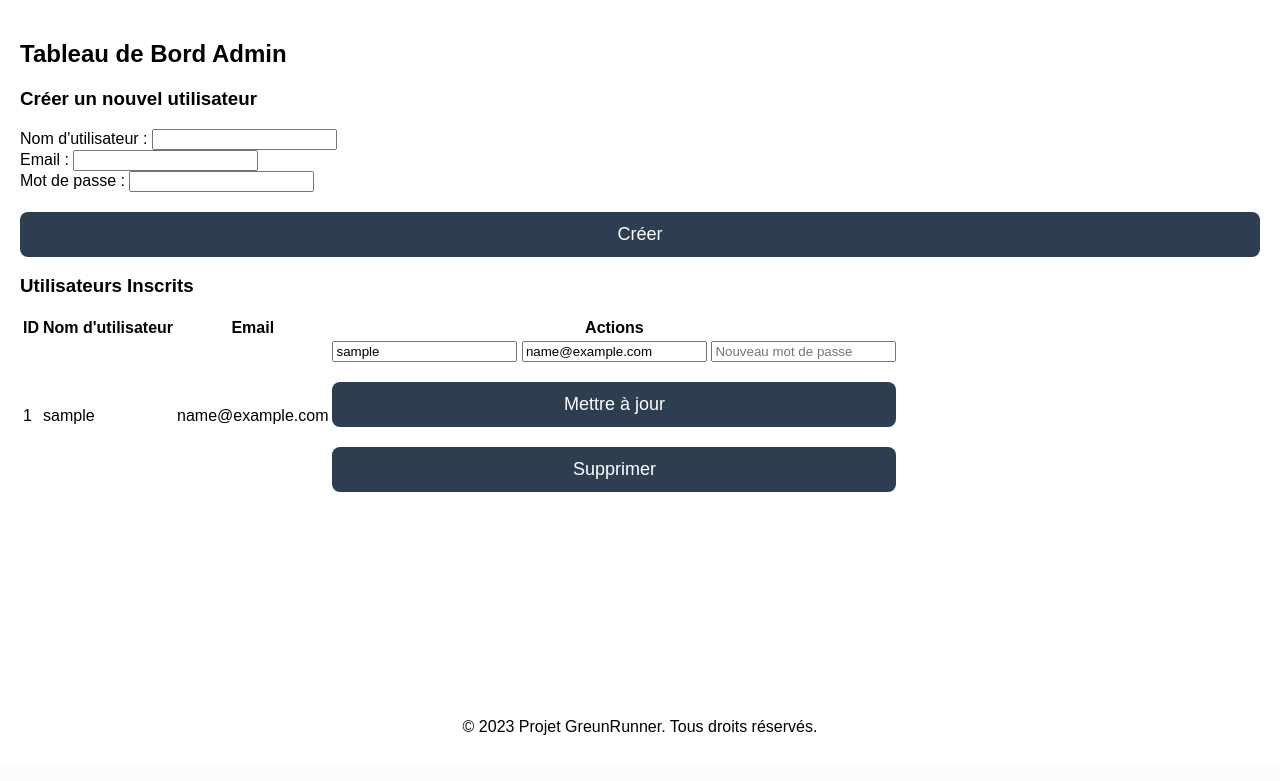
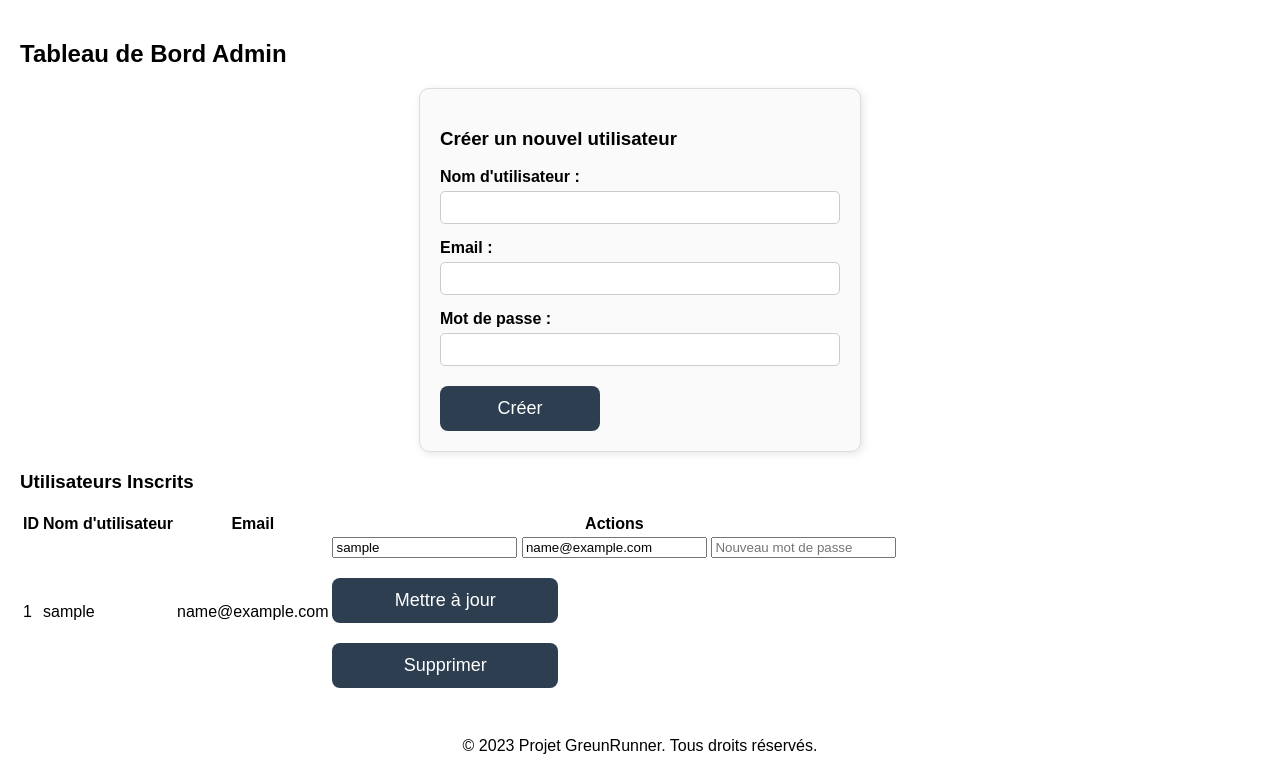
Before and after one commit to leopold-bll/Projet-GreenIT, a Flask app: page /admin-dashboard in a window 1280 px wide. Shown: the part 38-819 px from the top of the page. Before the commit the page ends 773 px from the top, so only its background shows below. Run offline with Flask 3, Linux system fonts and the light colour scheme; a user stored in the database is signed in; tables that the repository leaves empty hold one stand-in row (values such as "Sample post"); parts of the project's set-up code (start-up, migrations or seed data) failed here and were passed over.

Commit message:
ajout du bouton valider pour les quiz a la fin - css panneau admin

```diff
--- a/static/css/style.css
+++ b/static/css/style.css
@@ -244,7 +244,7 @@
   cursor: pointer;
   margin-top: 20px;
   display: block;
-  width: 100%;
+  width: 40%;
   text-align: center;
 }
 
--- a/static/js/runner.js
+++ b/static/js/runner.js
@@ -19,6 +19,8 @@
 
         isLocked = false;
     };
+    const validateButton = document.getElementById('validate-button');
+
 
     const moveCharacter = (direction, index) => {
         if (isLocked) return;
@@ -38,7 +40,7 @@
                 currentQuestionIndex++;
                 showQuestion(currentQuestionIndex);
             } else {
-                form.submit(); // Envoie normal
+                validateButton.style.display = 'block';
             }
         }, 1000);
     };
--- a/templates/dashboard-admin.html
+++ b/templates/dashboard-admin.html
@@ -25,22 +25,26 @@
     {% endwith %}
 
     <!-- Formulaire pour créer un nouvel utilisateur -->
+    <div id="login-page">
       <h3>Créer un nouvel utilisateur</h3>
       <form method="POST" action="{{ url_for('create_user') }}">
-      <div>
+        <div class="form-group">
           <label for="new-username">Nom d'utilisateur :</label>
           <input type="text" id="new-username" name="username" required>
         </div>
-      <div>
+        <div class="form-group">
           <label for="new-email">Email :</label>
           <input type="email" id="new-email" name="email" required>
         </div>
-      <div>
+        <div class="form-group">
           <label for="new-password">Mot de passe :</label>
           <input type="password" id="new-password" name="password" required>
         </div>
+        <div style="text-align: center; margin-top: 20px;">
           <button type="submit">Créer</button>
+        </div>
       </form>
+    </div>
 
     <!-- Liste des utilisateurs -->
     <h3>Utilisateurs Inscrits</h3>
--- a/templates/jeu.html
+++ b/templates/jeu.html
@@ -51,7 +51,7 @@
       </fieldset>
       {% endfor %}
 
-      <button type="submit" id="validate-button">Valider</button>
+      <button type="submit" id="validate-button" style="display: none;">Valider</button>
     </form>
     {% endif %}
     {% endblock %}
```
Lines whose indentation alone changed are shown as unchanged.
